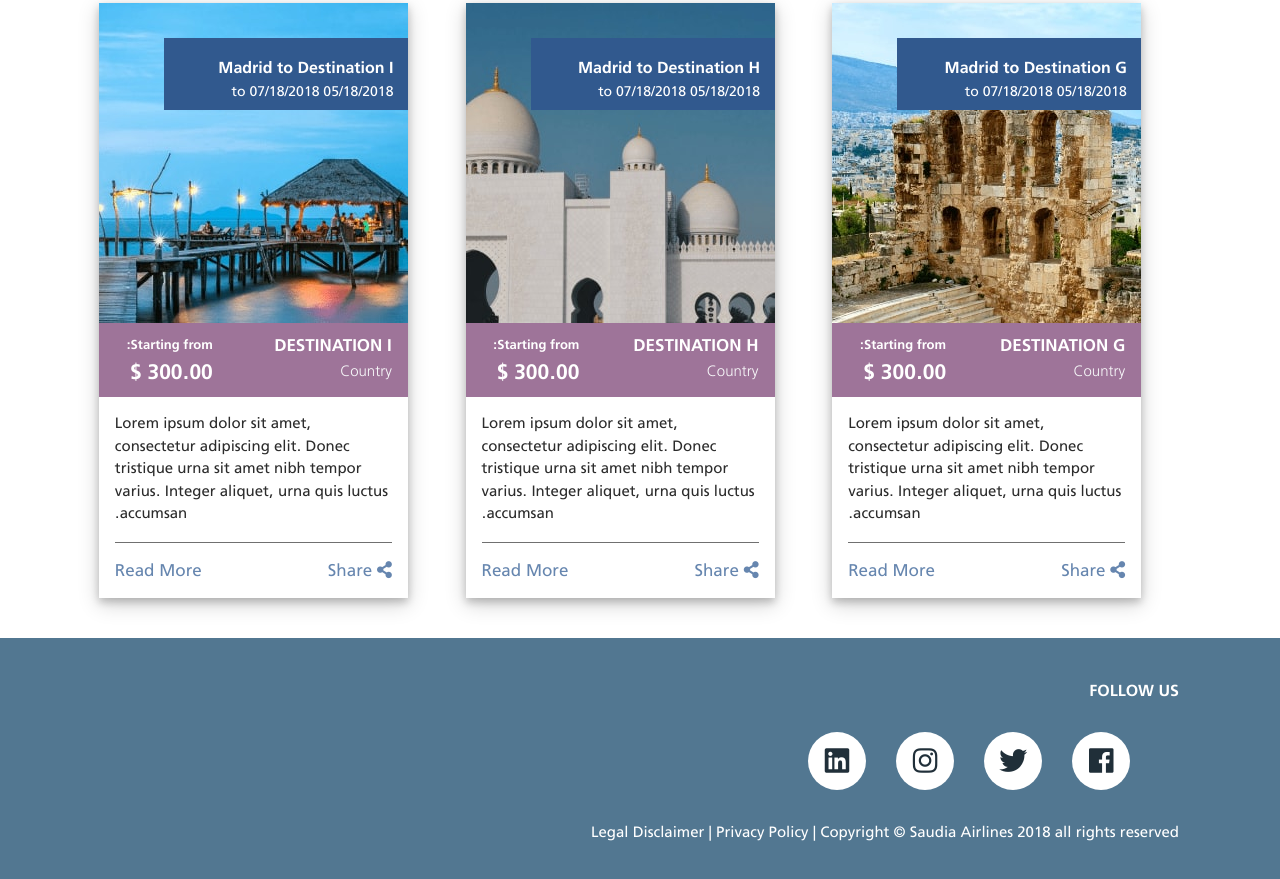
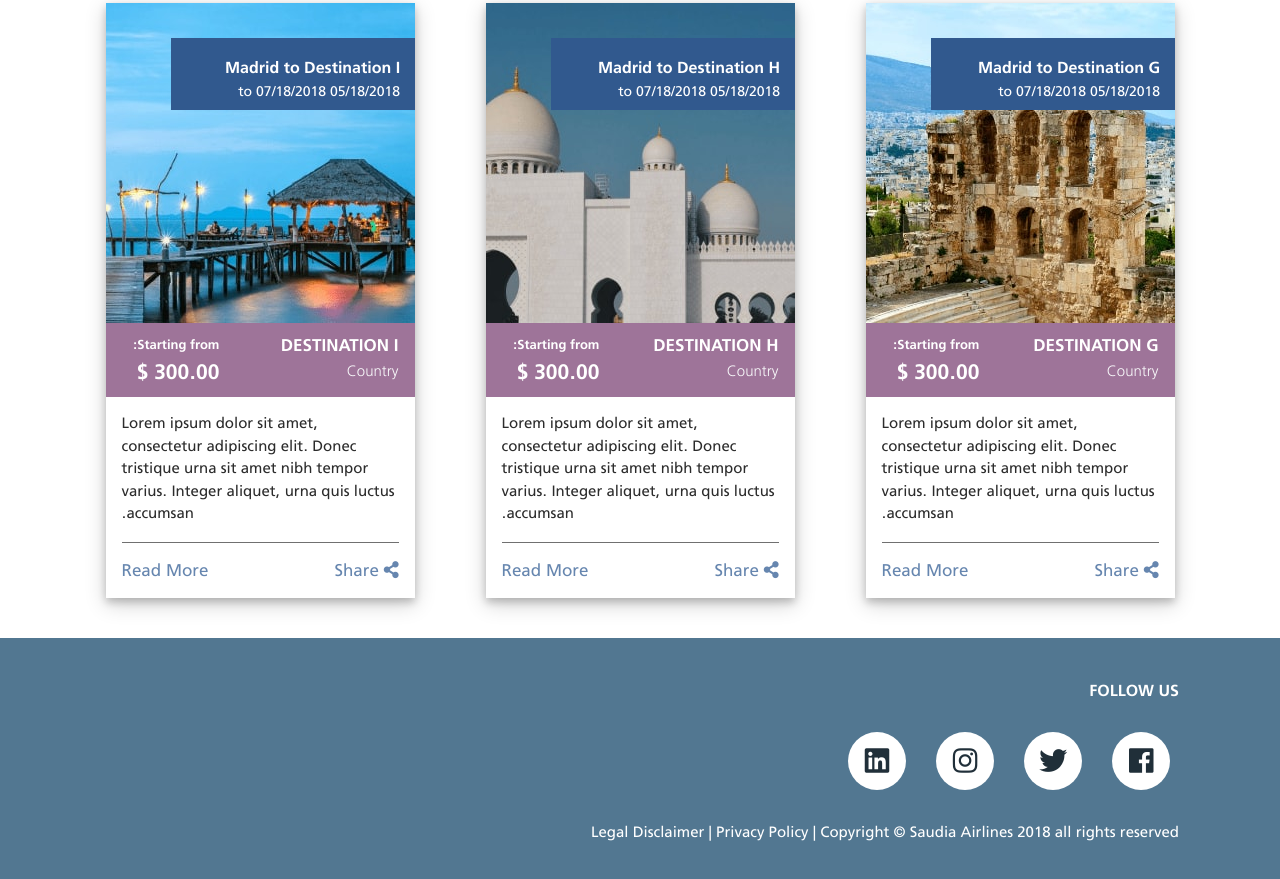
Before and after one commit to cedrickddl/indra-saudia, a website: page index.rtl.html in a window 1280 px wide. Shown: the part 2460-3339 px from the top of the page. Drawn offline with Linux system fonts and the light colour scheme.

Commit message:
Additional adjustments

```diff
--- a/css/saudia-rtl.css
+++ b/css/saudia-rtl.css
@@ -939,3 +939,11 @@
   .table-div{
     padding: 0 40px 0 40px;
   }
+
+  .table-responsive-md{
+    overflow: auto;
+  }
+
+  .destination-div{
+    padding-inline-start: 0px;
+  }
--- a/css/saudia.css
+++ b/css/saudia.css
@@ -930,3 +930,11 @@ Additional adjustments
 .table-div{
   padding: 0 40px 0 40px;
 }
+
+.table-responsive-md{
+  overflow: auto;
+}
+
+.destination-div{
+  padding-inline-start: 0px;
+}
--- a/index.rtl.html
+++ b/index.rtl.html
@@ -99,7 +99,7 @@
   <!-- Content section -->
   <section id="destination" class="pt-2">
     <div class="container">
-      <ul class="row">
+      <ul class="row destination-div">
         <li class="col py-4 ie-col">
           <div class="destination">
             <!-- Item Link -->
@@ -783,7 +783,7 @@
   <footer>
     <div class="container">
       <p class="text-bold text-white px-3">FOLLOW US</p>
-      <ul class="social-list ml-1">
+      <ul class="social-list ml-1 social-div">
         <li class="px-3">
           <a href="#" class="icon-button facebook">
             <i class="fab fa-facebook"></i>
```
Also changed, not shown: index.html (+2 -2 lines).
